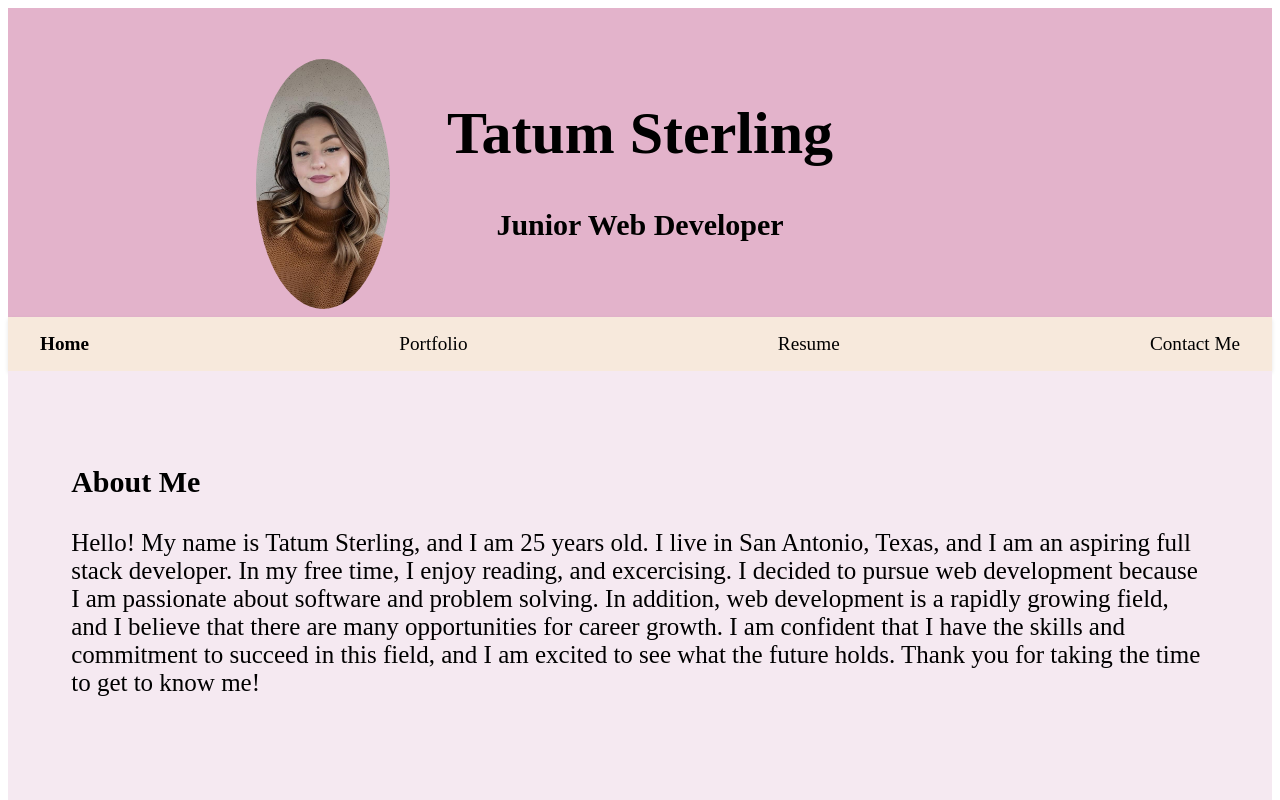
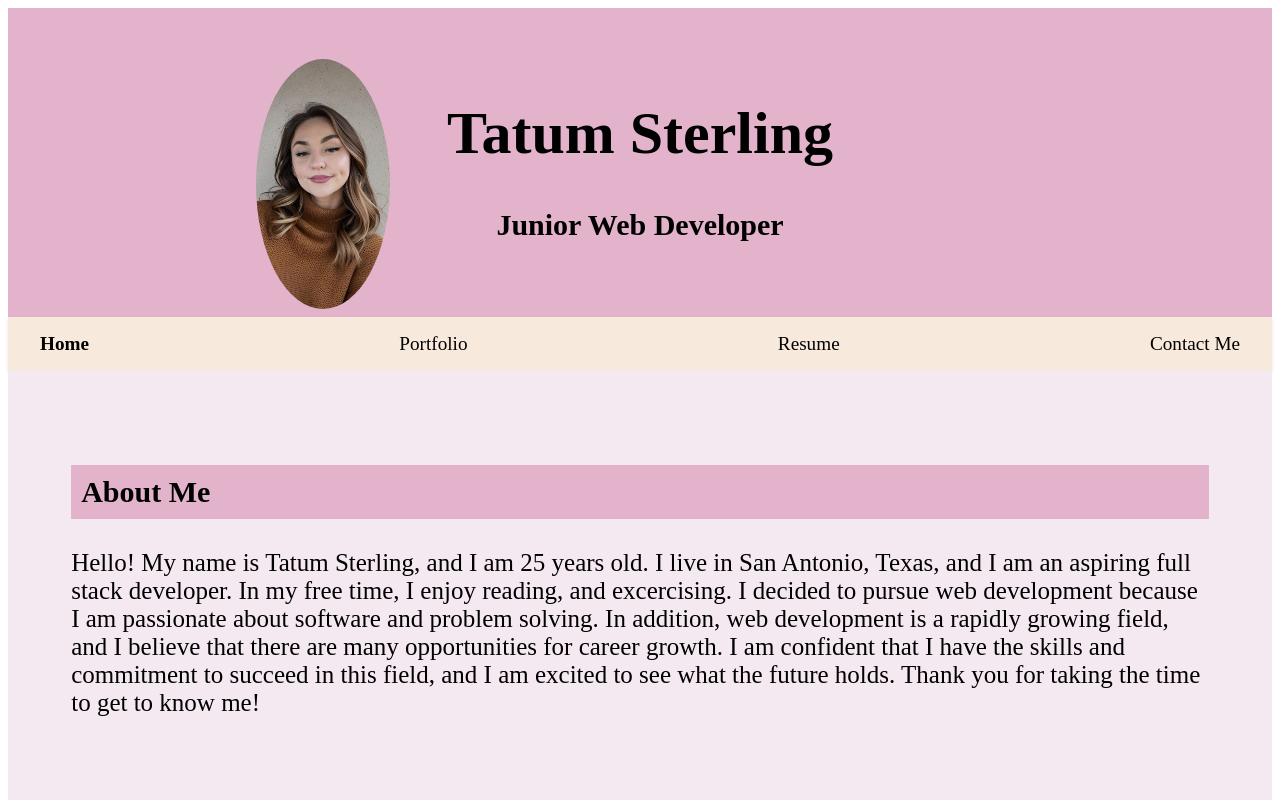
Before and after one commit to TatumSterling/portfolio, a React (Vite) app: page / in a window 1280 px wide. Shown: the top 800 px of the page. Built offline with nearby package versions, Linux system fonts and the light colour scheme.

Commit message:
added contact information with form fields

```diff
--- a/src/components/Card.jsx
+++ b/src/components/Card.jsx
@@ -5,18 +5,20 @@ import React, { useState } from 'react';
 
 const styles = {
   card: {
-    margin: 20,
+    margin: 30,
     background: '#f5e9f1',
     transition: 'transform 0.3s ease-in-out',
-    boxShadow: '0 4px 8px rgba(0, 0, 0, 0.1)'
+    boxShadow: '0 4px 8px rgba(0, 0, 0, 0.1)',
+    border: '1px solid #4a1e39'
   },
   heading: {
     background: '#e3b3cb',
     minHeight: 50,
     lineHeight: 3.5,
-    fontSize: '1.2rem',
-    color: 'white',
+    fontSize: 25,
+    color: 'black',
     padding: '0 20px',
+    fontWeight: 'bold'
   },
   content: {
     padding: 20,
--- /dev/null
+++ b/src/components/Section.css
@@ -0,0 +1,16 @@
+
+
+@keyframes fadeIn {
+    from {
+      opacity: 0;
+      transform: translateY(20px); /* Adjust as needed */
+    }
+    to {
+      opacity: 1;
+      transform: translateY(0);
+    }
+  }
+
+  .container {
+    animation: fadeIn 1s ease-in-out;
+  }
--- a/src/components/Section.jsx
+++ b/src/components/Section.jsx
@@ -1,12 +1,18 @@
+import './Section.css'
+
 export default function Section(props) {
     const styles = {
       containerStyle:{
         padding: '5%',
         background: '#f5e9f1',
-        height: "100%"
+        height: "100%",
+        animation: 'fadeIn 1s ease-in-out'
       },
       titleStyle: {
-        fontSize: 30
+        fontSize: 30,
+        fontWeight: 'bold',
+        background: '#e3b3cb',
+        padding: '10px'
       },
       paragraphStyle: {
         fontSize: 25
--- a/src/pages/Contact.jsx
+++ b/src/pages/Contact.jsx
@@ -1,26 +1,67 @@
+
+
+import React from "react";
+
 const styles = {
-    containerStyle:{
-        padding: '10%',
+    containerStyle: {
         background: '#f5e9f1',
-        textAlign: 'center',
+        height: '100vh',
+        display: 'flex',
+        flexDirection: 'column',
+        alignItems: 'center',
+    },
+    headerStyle: {
         fontSize: 30,
-        fontWeight: 'bold'
-      },
-      infoStyle: {
-        padding: '5%'
-      }
+    },
+    paragraphStyle: {
+        width: '65%',
+        fontSize: 20,
+    },
+    contactCardStyle: {
+        display: 'flex',
+        flexDirection: 'column',
+        width: '75%',
+        alignItems: 'center',
+        padding: '10px',
+        margin: '10px'
+    },
+    messageStyle: {
+        display: 'flex',
+        flexDirection: 'column',
+        width: '75%',
+        alignItems: 'center',
+        paddingTop: '15px',
+        paddingRight: '10px',
+        paddingBottom: '15px',
+        paddingLeft: '10px',
+    },
+    buttonStyle: {
+        margin: '10px',
+        background: '#e3b3cb',
+        height: '30px'
+    }
+}
+function Contact() {
+  return (
+    <section style={styles.containerStyle}className="contact-section">
+      <h2 style={styles.headerStyle}>Contact Me</h2>
+      <p style={styles.paragraphStyle}>If you are interested in working on a project with me, or want to look at some of my other work, you may fill out the informations below, or click the links at the bottom of the page to get connected!
+      </p>
 
-};
+      <form style={styles.contactCardStyle}className="contact-form">
 
-function Contact() {
-    return (
-        <div style={styles.containerStyle}>
-            <div style={styles.infoStyle}>Email: tatumoakley29@hotmail.com</div>
-            <div style={styles.infoStyle}>Phone: 210-730-4209</div>
-            <a href= 'https://github.com/TatumSterling' style={styles.infoStyle}>Github: TatumSterling</a>
-            <div style={styles.infoStyle}>LinkedIn: Tatum Sterling</div>
-        </div>
-    );
+        <input style={styles.contactCardStyle} type="text" placeholder="Your Name" required />
+        <input style={styles.contactCardStyle} type="email" placeholder="Your Email" required />
+        <textarea style={styles.messageStyle} placeholder="Your Message" required></textarea>
+        <button style={styles.buttonStyle} type="submit">Send Message</button>
+      </form>
+
+      <div className="contact-info">
+        <p style={styles.paragraphStyle}>Email: tatumoakley29@hotmail.com</p>
+
+      </div>
+    </section>
+  );
 }
 
 export default Contact;
```
Also changed, not shown: src/pages/Resume.jsx (added).
